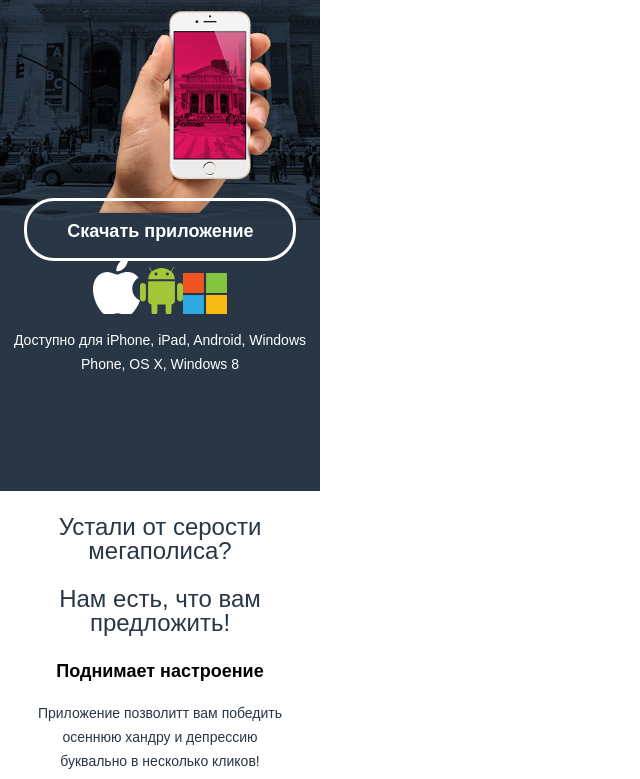
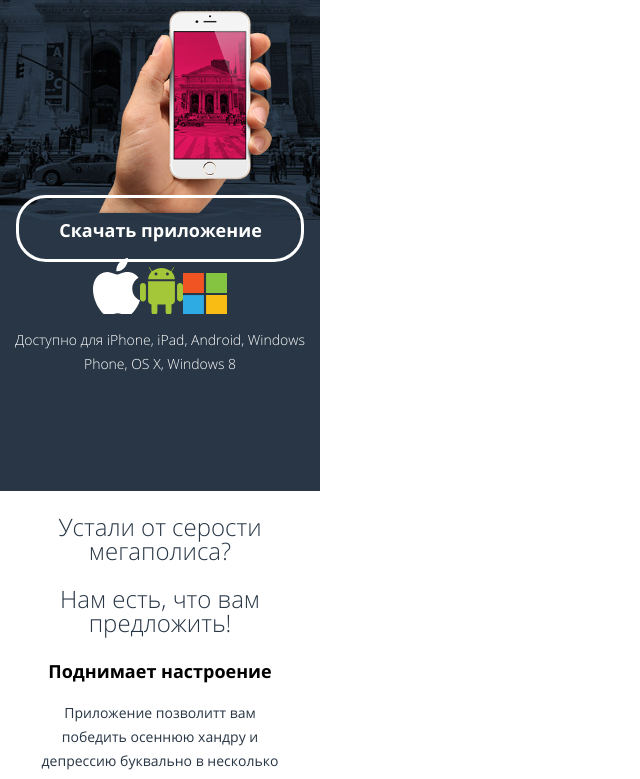
Before and after one commit to Svetaelar/1080109-pink-18, a website: page source/index.html in a window 1280 px wide. Shown: the part 503-1282 px from the top of the page, without its empty margins (0-640 px from the left). Drawn offline with nearby package versions, Linux system fonts and the light colour scheme; files that its build step writes are made by us from their sources.

Commit message:
Подключила шрифты и нормалайз

```diff
--- a/source/index.html
+++ b/source/index.html
@@ -3,6 +3,7 @@
   <head>
     <meta charset="utf-8">
     <title>HTML Academy: Пинк</title>
+    <link href="css/normalize.css" rel="stylesheet">
     <link href="css/style.css" rel="stylesheet">
   </head>
   <body>
--- a/source/less/blocks/global.less
+++ b/source/less/blocks/global.less
@@ -1,3 +1,27 @@
+@font-face {
+  font-style: normal;
+  font-weight: 400;
+  font-family: "OpenSans";
+  src: url("../../fonts/opensans.woff2") format("woff2"),
+  url("../../fonts/opensans.woff") format("woff");
+}
+
+@font-face {
+  font-style: normal;
+  font-weight: 300;
+  font-family: "OpenSans";
+  src: url("../../fonts/opensanslight.woff2") format("woff2"),
+  url("../../fonts/opensanslight.woff") format("woff");
+}
+
+@font-face {
+  font-style: normal;
+  font-weight: 700;
+  font-family: "OpenSans";
+  src: url("../../fonts/opensansbold.woff2") format("woff2"),
+  url("../../fonts/opensansbold.woff") format("woff");
+}
+
 body {
   width: 320px;
   margin: 0;
```
Also changed, not shown: source/contest.html (+1 -0 lines), source/photo.html (+1 -0 lines).
